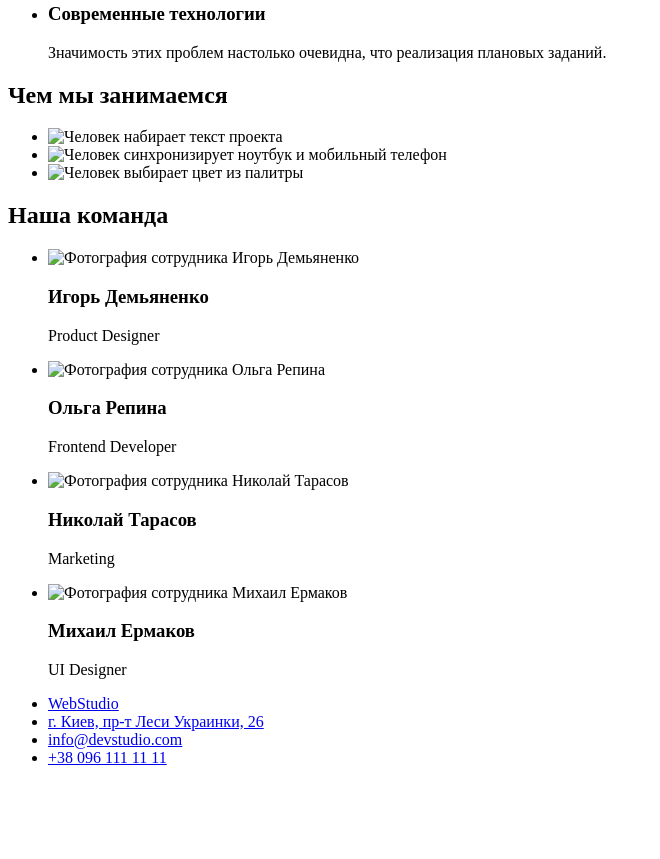
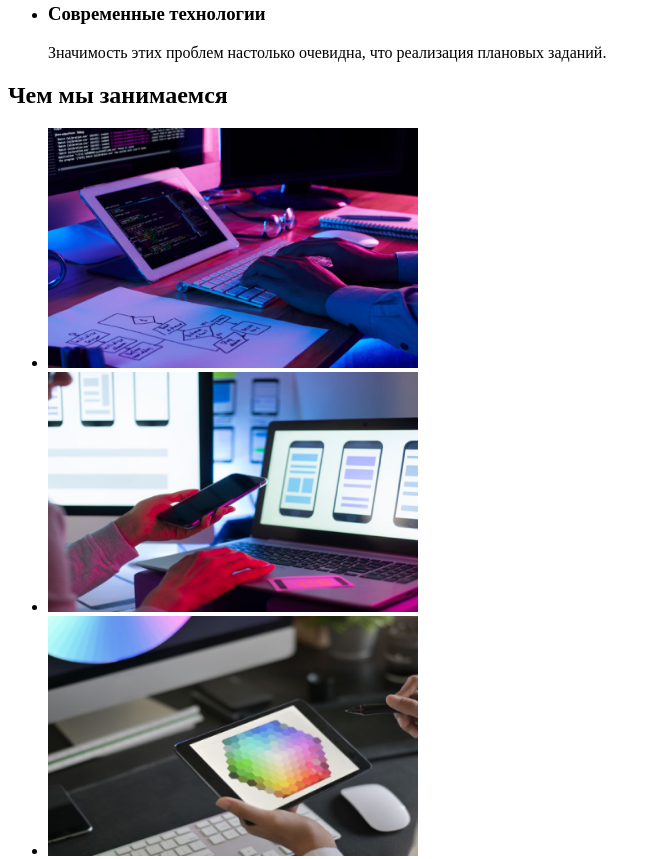
Before and after one commit to ZoyaBukhantseva/goit-markup-hw-01, a plain HTML site: page index.html in a window 1280 px wide. Shown: the part 532-1391 px from the top of the page, without its empty margins (0-660 px from the left). Before the commit the page ends 1315 px from the top, so only its background shows below. Drawn offline with Linux system fonts and the light colour scheme; the site is published under a folder, as on GitHub Pages, so addresses that start at the root find nothing.

Commit message:
first changes

```diff
--- a/index.html
+++ b/index.html
@@ -17,14 +17,14 @@
         </ul>
         <ul>
           <li><a href="malito:info@devstudio.com">info@devstudio.com</a></li>
-          <li><a href="tel:+38 096 111 11 11">+38 096 111 11 11</a></li>
+          <li><a href="tel:+380961111111">+38 096 111 11 11</a></li>
         </ul>
       </nav>
  <main>
         </header>
     <section>
       <h1>Эффективные решения для вашего бизнеса</h1>
-      <button class="button">Заказать услугу</button>
+      <button type="button">Заказать услугу</button>
     </section>
     <section>
       <h2>Ососбенности</h2>
@@ -64,7 +64,7 @@
       <ul>
         <li>
           <img
-            src="/images/img-1.jpg"
+            src="./images/img-1.jpg"
             alt="Человек набирает текст проекта"
             width="370"
             height="240"
@@ -72,7 +72,7 @@
         </li>
         <li>
           <img
-            src="/images/img-2.jpg"
+            src="./images/img-2.jpg"
             alt="Человек синхронизирует ноутбук и мобильный телефон"
             width="370"
             height="240"
@@ -80,7 +80,7 @@
         </li>
         <li>
           <img
-            src="/images/img-3.jpg"
+            src="./images/img-3.jpg"
             alt="Человек выбирает цвет из палитры"
             width="370"
             height="240"
@@ -93,7 +93,7 @@
       <ul>
         <li>
           <img
-            src="/images/img-4.jpg"
+            src="./images/img-4.jpg"
             alt="Фотография сотрудника Игорь Демьяненко"
             width="270"
           />
@@ -102,7 +102,7 @@
         </li>
         <li>
           <img
-            src="/images/img-5.jpg"
+            src="./images/img-5.jpg"
             alt="Фотография сотрудника Ольга Репина"
             width="270"
           />
@@ -111,7 +111,7 @@
         </li>
         <li>
           <img
-            src="/images/img-6.jpg"
+            src="./images/img-6.jpg"
             alt="Фотография сотрудника Николай Тарасов"
             width="270"
           />
@@ -120,7 +120,7 @@
         </li>
         <li>
           <img
-            src="/images/img-7.jpg"
+            src="./images/img-7.jpg"
             alt="Фотография сотрудника Михаил Ермаков"
             width="270"
           />
@@ -139,7 +139,7 @@
           >
         </li>
         <li><a href="malito:info@devstudio.com">info@devstudio.com</a></li>
-        <li><a href="tel:+38 096 111 11 11">+38 096 111 11 11</a></li>
+        <li><a href="tel:+380961111111">+38 096 111 11 11</a></li>
       </ul>
     </footer>
   </body>
```
